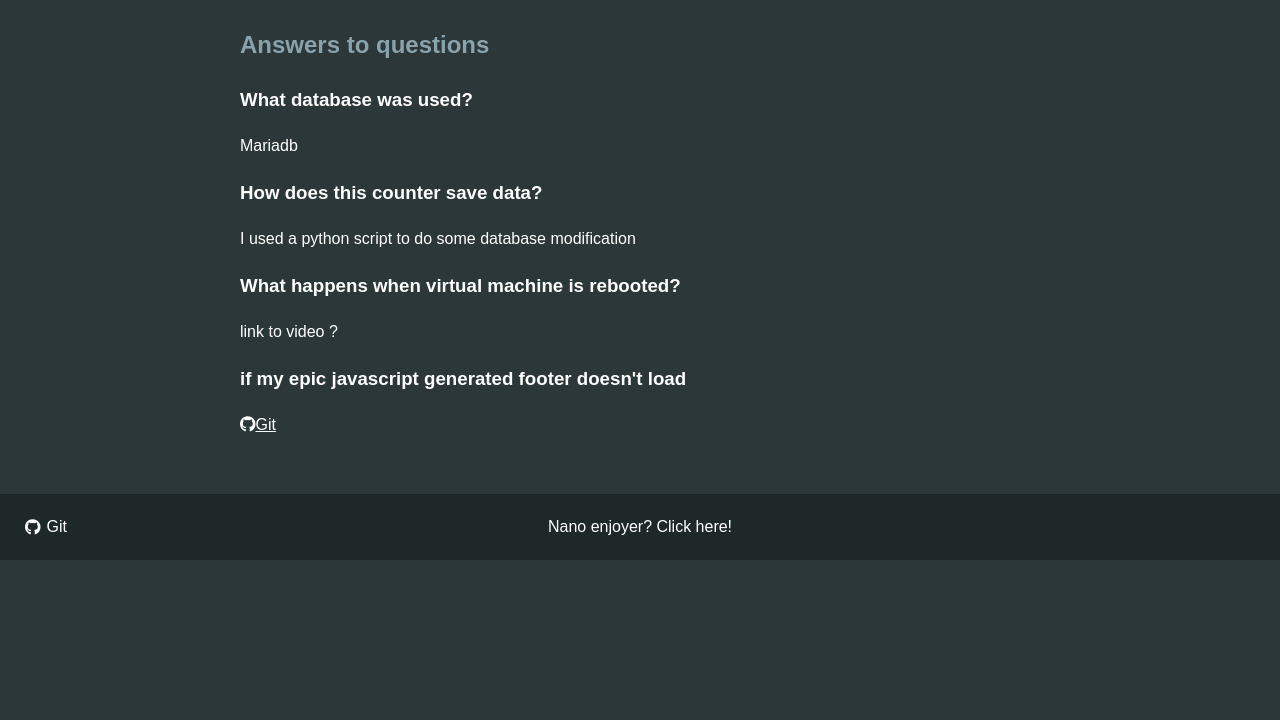
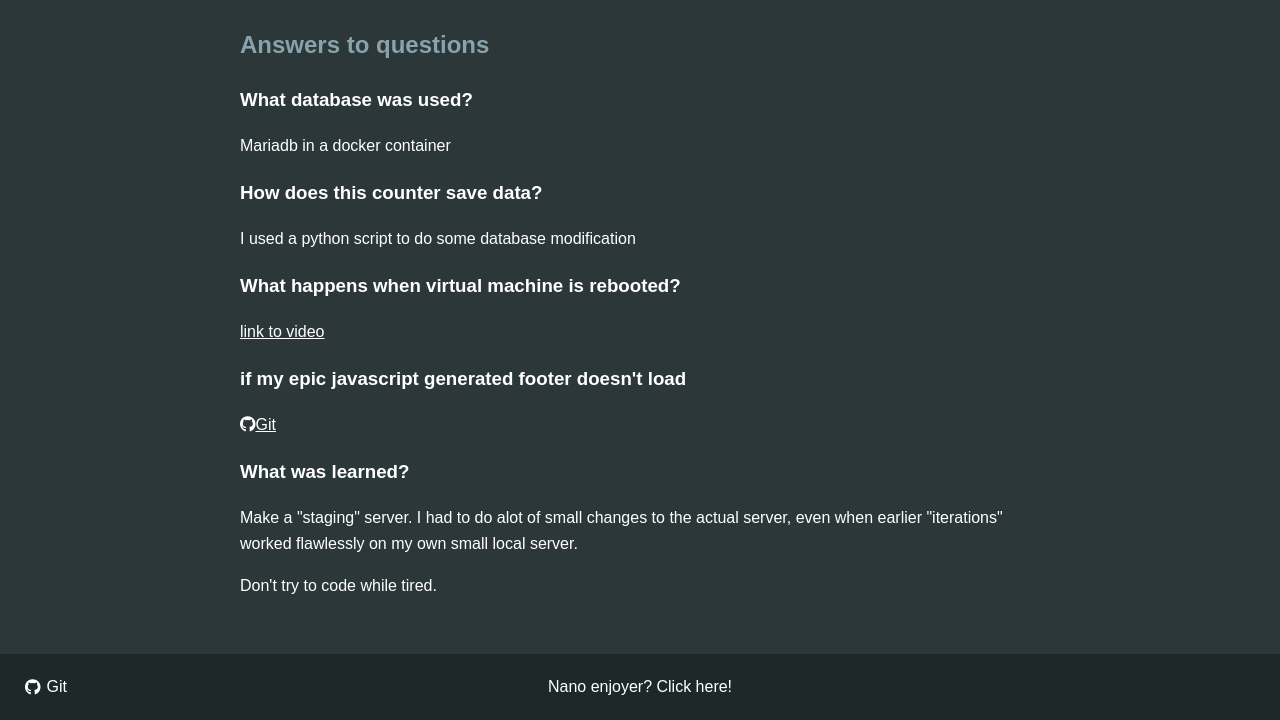
Before and after one commit to Drediqq/la-kurssi, a Flask app: template week2/templates/week2.html in a window 1280 px wide. Shown: the part 309-1029 px from the top of the page. Before the commit the page ends 869 px from the top, so only its background shows below. Run offline with Flask 3, Linux system fonts and the light colour scheme; the template is opened without the code that fills it, so the values that code supplies are empty.

Commit message:
persistence

```diff
--- a/week2/docker-compose.yml
+++ b/week2/docker-compose.yml
@@ -2,7 +2,7 @@ services:
   web:
     build: .
     container_name: flask_container
-    restart: always
+    restart: unless-stopped
     ports:
       - "127.0.0.1:5000:5000"
     environment:
@@ -21,7 +21,7 @@ services:
   db:
     image: mariadb:latest
     container_name: mariadb_container
-    restart: always
+    restart: unless-stopped
     environment:
       MYSQL_ROOT_PASSWORD: ${MYSQL_ROOT_PASSWORD}
       MYSQL_DATABASE: ${MYSQL_DATABASE}
--- a/week2/templates/week2.html
+++ b/week2/templates/week2.html
@@ -20,16 +20,20 @@
 
         <h2>Answers to questions</h2>
         <h3>What database was used?</h3>
-        <p>Mariadb</p>
+        <p>Mariadb in a docker container</p>
 
         <h3>How does this counter save data?</h3>
         <p>I used a python script to do some database modification</p>
 
         <h3>What happens when virtual machine is rebooted?</h3>
-        <p>link to video ?</p>
+        <p><a href="">link to video</a></p>
 
         <h3>if my epic javascript generated footer doesn't load</h3>
         <p><a href="https://github.com/Drediqq/la-kurssi" target="_blank"><i class="fa-brands fa-github"></i>Git</a></p>
+
+        <h3>What was learned?</h3>
+        <p>Make a "staging" server. I had to do alot of small changes to the actual server, even when earlier "iterations" worked flawlessly on my own small local server.</p>
+        <p>Don't try to code while tired.</p>
     </div>
     <script src="../../../js/scripts.js"></script>
 </body>
```
